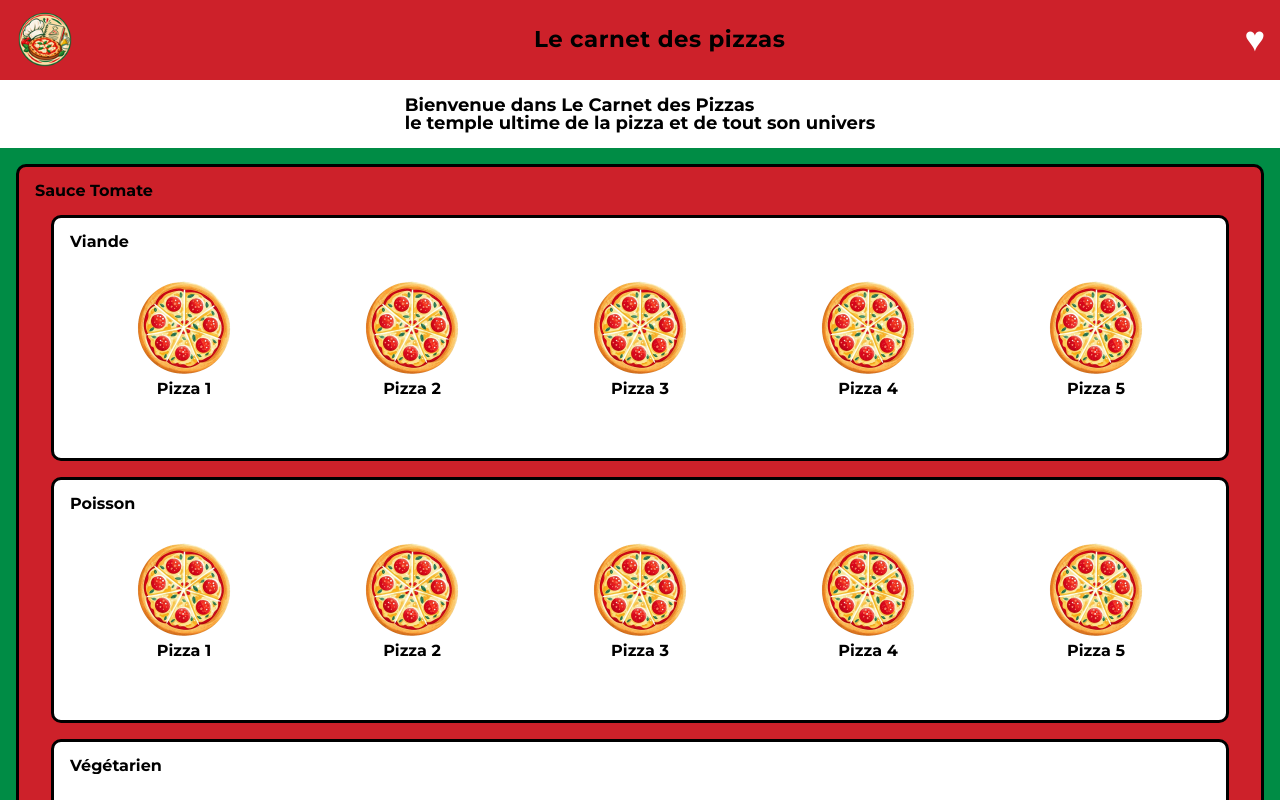
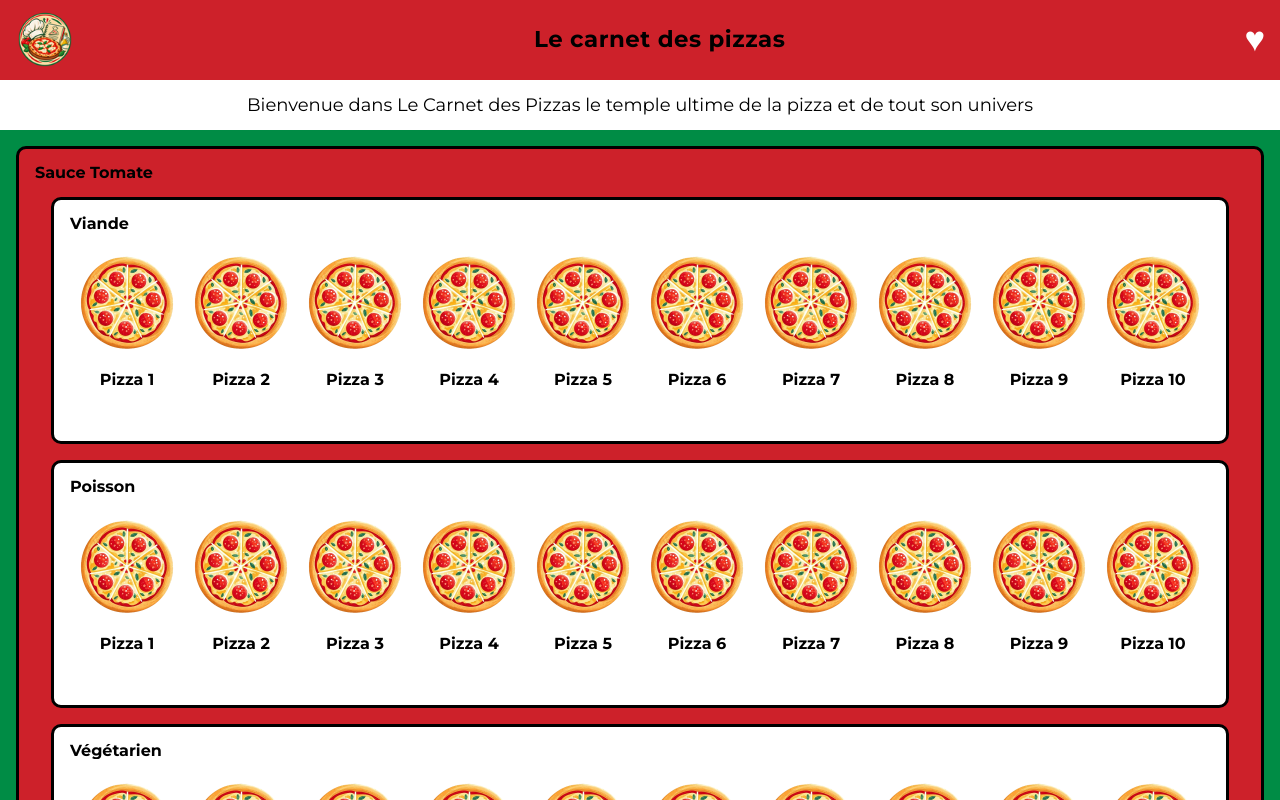
Before and after one commit to SIMPLON-DIST-DWWM-P1-198863/p2-g4-Le-Carnet-des-Pizzas, a React (Vite) app: page / in a window 1280 px wide. Shown: the top 800 px of the page. Built offline with nearby package versions, Linux system fonts and the light colour scheme.

Commit message:
add minor css fixes (margin/padding,...)

```diff
--- a/src/components/Fiche.tsx
+++ b/src/components/Fiche.tsx
@@ -4,8 +4,8 @@ import '../css/Fiche.css'
 export default function Fiche () {
     return <>
         <Link to = "/" className="fiche-link">HomePage</Link>
-        <ul>
-            <li className="fiche-informations">
+        <ul className="fiche-informations">
+            <li>
                 <li className="fiche-texte">
                     <img src="../public/pizza-random.png" alt="" />
                     <h1 className="fiche-nom">Nom de la Pizza</h1>
--- a/src/components/HomePage.tsx
+++ b/src/components/HomePage.tsx
@@ -1,10 +1,10 @@
+import PizzaGrid from './PizzaGrid.tsx';
 import '../css/HomePage.css';
-import PizzaGrid from './PizzaGrid.tsx';
 
 export default function HomePage () {
 
     return <div>
-                <p className='hero-description'>Bienvenue dans Le Carnet des Pizzas<br />le temple ultime de la pizza et de tout son univers</p>
+                <p className='hero-description'>Bienvenue dans Le Carnet des Pizzas le temple ultime de la pizza et de tout son univers</p>
                 <ul>
                     <li className='hero-saucetomate'>
                         Sauce Tomate
--- a/src/components/PizzaGrid.tsx
+++ b/src/components/PizzaGrid.tsx
@@ -44,7 +44,46 @@ export default function PizzaGrid () {
                     </figcaption>
                 </figure>
             </Link>
+            <Link to ="/Fiche" className='pizzas-link'>
+                <figure>
+                    <img src="../public/pizza-random.png" alt="" />
+                    <figcaption>
+                        Pizza 6
+                    </figcaption>
+                </figure>
+            </Link>
+            <Link to ="/Fiche" className='pizzas-link'>
+                <figure>
+                    <img src="../public/pizza-random.png" alt="" />
+                    <figcaption>
+                        Pizza 7
+                    </figcaption>
+                </figure>
+            </Link>
+            <Link to ="/Fiche" className='pizzas-link'>
+                <figure>
+                    <img src="../public/pizza-random.png" alt="" />
+                    <figcaption>
+                        Pizza 8
+                    </figcaption>
+                </figure>
+            </Link>
+            <Link to ="/Fiche" className='pizzas-link'>
+                <figure>
+                    <img src="../public/pizza-random.png" alt="" />
+                    <figcaption>
+                        Pizza 9
+                    </figcaption>
+                </figure>
+            </Link>
+            <Link to ="/Fiche" className='pizzas-link'>
+                <figure>
+                    <img src="../public/pizza-random.png" alt="" />
+                    <figcaption>
+                        Pizza 10
+                    </figcaption>
+                </figure>
+            </Link>
         </>
-
     )
 };
--- a/src/css/Fiche.css
+++ b/src/css/Fiche.css
@@ -3,17 +3,16 @@
     display: flex;
     justify-content: center;
     margin: 1rem;
-    padding: 1rem;
     text-decoration: none;
     color: black;
 }
 /* Ceci gère la section informations de la Pizza */
 .fiche-informations {
+    background-color: var(--fourth-color);
     display: flex;
     flex-direction: column;
     margin: 1rem;
     border-radius: 10px;
-    background-color: var(--fourth-color);
 }
 /* Ceci gère le nom et l'image de la Pizza */
 .fiche-texte {
--- a/src/css/HomePage.css
+++ b/src/css/HomePage.css
@@ -5,14 +5,13 @@ body {
 .hero-description {
   background-color: var(--fourth-color);
   display: flex;
-  align-items: center;
   justify-content: center;
   padding: 1rem;
-  font-weight: bold;
   font-size: large;
 }
 /* Ceci gère la section Sauce Tomate de la HomePage */
 .hero-saucetomate {
+  background-color: var(--main-color);
   display: flex;
   flex-direction: column;
   margin: 1rem;
@@ -21,10 +20,10 @@ body {
   list-style: none;
   border: solid;
   font-weight: bold;
-  background-color: var(--main-color);
 }
 /* Ceci gère la section Crème fraîche de la HomePage */
 .hero-cremefraiche {
+  background-color: var(--fourth-color);
   display: flex;
   flex-direction: column;
   margin: 1rem;
@@ -33,10 +32,10 @@ body {
   list-style: none;
   border: solid;
   font-weight: bold;
-  background-color: var(--fourth-color);
 }
 /* Ceci gère les sections Viande/Poisson/Végetarien de la HomePage */
 .hero-categorie {
+  background-color: var(--fourth-color);
   display: flex;
   flex-direction: column;
   margin: 1rem;
@@ -45,10 +44,10 @@ body {
   list-style: none;
   border: solid;
   font-weight: bold;
-  background-color: var(--fourth-color);
 }
 /* Ceci gère les sections Pizzas de la HomePage */
 .hero-pizzas {
+  background-color: var(--fourth-color);
   display: flex;
   flex-wrap: wrap;
   justify-content: space-around;
@@ -58,5 +57,4 @@ body {
   list-style: none;
   border: none;
   font-weight: bold;
-  background-color: var(--fourth-color);
 }
--- a/src/css/PizzaGrid.css
+++ b/src/css/PizzaGrid.css
@@ -6,16 +6,12 @@ figure:hover {
 .pizzas-link {
   color: black;
   text-decoration: none;
-  display: block;
-  width: 10rem;
-  aspect-ratio: 1;
-  display: flex;
-  align-items: center;
-  justify-content: center;
+  padding: 0.33rem;
 }
 /* Ceci gère le nom des Pizzas dans la HomePage */
 figcaption {
   display: flex;
   justify-content: center;
+  padding-top: 1rem;
   padding-bottom: 1rem;
 }
```
